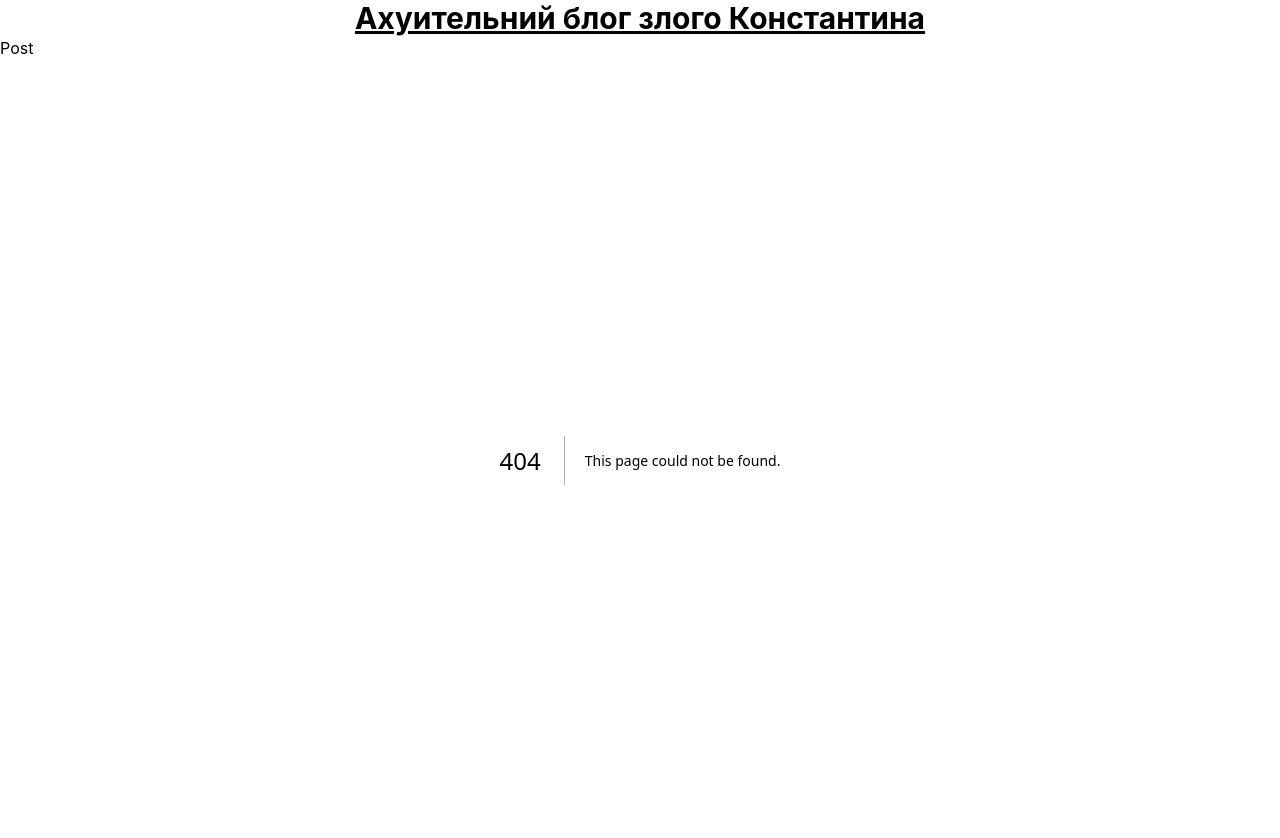
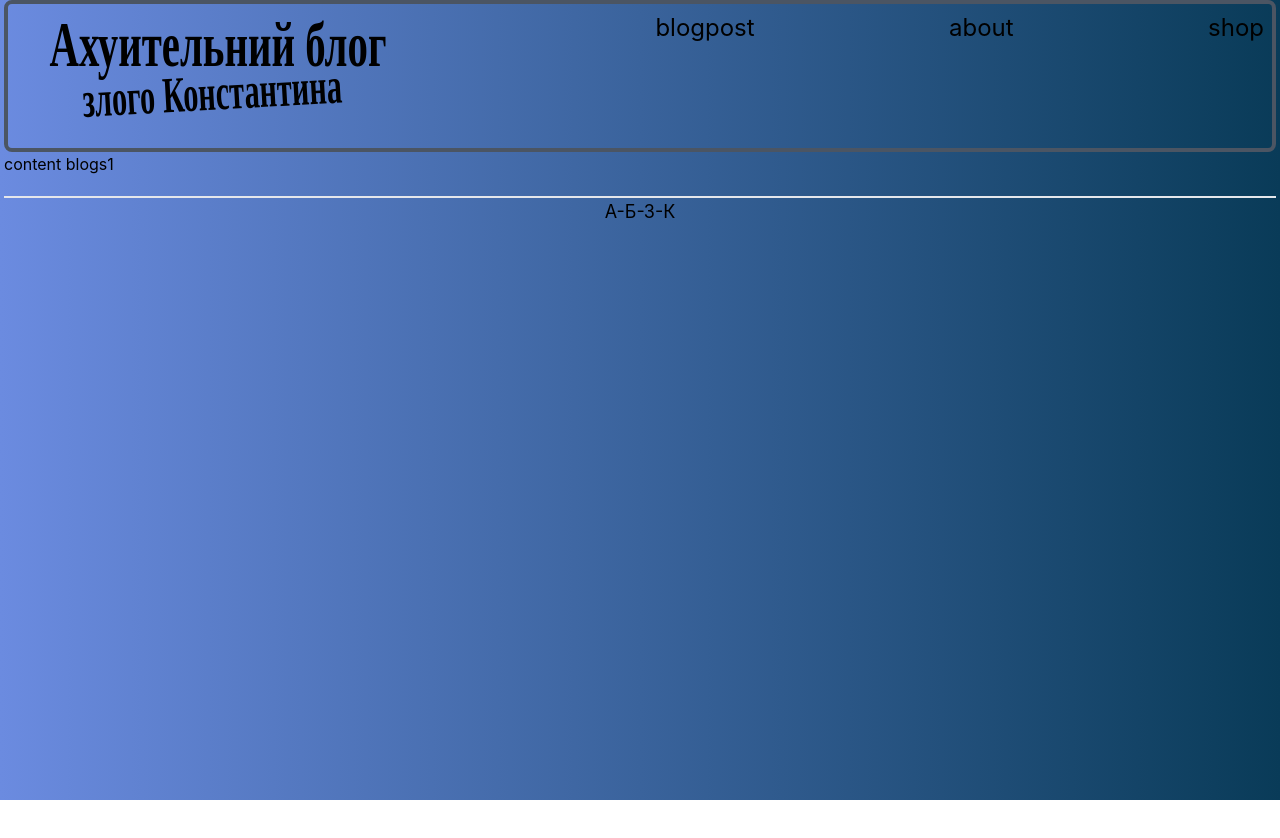
Before and after one commit to kaynix/zloBlog, a Next.js app: page /about in a window 1280 px wide. Before the commit this address had no page. Shown: the top 838 px of the page. After the commit the page ends 800 px from the top, so only its background shows below. Built offline with nearby package versions, Linux system fonts and the light colour scheme.

Commit message:
Понемногу  сапаем

```diff
--- a/app/blogpost/page.tsx
+++ b/app/[post]/page.tsx
@@ -1,6 +1,6 @@
 import styles from './page.module.css'
 
-export default function blogpost() {
+export default function post() {
   return (
     <div className={styles.main}>
       <p>content blogs1</p>
--- a/app/global.css
+++ b/app/global.css
@@ -8,5 +8,6 @@ body {
   margin: 0;
   font-family: -apple-system, BlinkMacSystemFont, Segoe UI, Roboto, Oxygen,
     Ubuntu, Cantarell, Fira Sans, Droid Sans, Helvetica Neue, sans-serif;
-    background: linear-gradient(110deg, #688beb 0%, #2b86bb 100%);
+  font-size: medium;
+    background: linear-gradient(90deg, #6b8be0 0%, #093b58 100%);
 }
--- a/app/head.tsx
+++ b/app/head.tsx
@@ -1,7 +1,7 @@
 export default function Head() {
   return (
     <>
-      <title>Просто афигительний блог</title>
+      <title>Блог просто пиздец</title>
       <meta content="width=device-width, initial-scale=1" name="viewport" />
       <meta name="description" content="блог новости развлечения" />
       <link rel="icon" href="/favicon.ico" />
--- a/app/layout.tsx
+++ b/app/layout.tsx
@@ -1,3 +1,4 @@
+import Footer from '../components/Footer/Footer'
 import Header from '../components/Header/Header'
 import './global.css'
 
@@ -8,10 +9,11 @@ export default function RootLayout({
 }) {
   return (
     <html lang="ru">
-      <head />
-      <body>
+      <body className='mx-auto px-1'>
+      {/* <body className='container mx-auto px-1'> */}
         <Header/>
         {children}
+        <Footer/>
       </body>
     </html>
   )
--- a/app/page.tsx
+++ b/app/page.tsx
@@ -1,11 +1,17 @@
-import PostsBlock from '../components/PostsBlock/PostsBlock'
+import ContentBlock from '../components/ContentBlock/ContentBlock'
+import PromoBlock from '../components/PromoBlock/PromoBlock'
 
 export default function Root() {
   return (
-    <div>
+
       <main>
-        <PostsBlock/>
+        {/* <section>
+          <PromoBlock />
+        </section> */}
+        <section className="container grid grid-flow-col auto-cols-fr">
+          <ContentBlock />
+        </section>
       </main>
-    </div>
+
   )
 }
--- a/components/PostsBlock/PostsBlock.tsx
+++ b/components/ContentBlock/ContentBlock.tsx
@@ -7,9 +7,9 @@ async function getPosts() {
     return res.json();
 }
 
-export default function PostsBlock (){
+export default function ContentBlock (){
     let posts = use(getPosts());
-    console.log(posts);
+    // console.log(posts);
 
     return (<>
         {posts.map(el => {
--- a/components/PostsBlock/PostItem/PostItem.tsx
+++ b/components/ContentBlock/PostItem/PostItem.tsx
@@ -1,9 +1,9 @@
 
 export default function PostItem({title, content}) {
     return (
-      <>
+      <div>
         <h3>{title}</h3>
         <p>{content}</p>
-      </>
+      </div>
     )
   }
--- /dev/null
+++ b/components/Footer/Footer.tsx
@@ -0,0 +1,11 @@
+import Link from "next/link";
+
+export default function Footer() {
+    return (
+        <div className="mt-5 flex flex-row justify-center border-t-2">
+            <Link href={"/"}><h1 className="text-lg">А-Б-З-К</h1></Link>
+            {/* <Link href={"/blogpost"}><h1 className="text-2xl">blogpost</h1></Link>
+            <Link href={"/about"}><h1 className="text-2xl">about</h1></Link>
+            <Link href={"/shop"}><h1 className="text-2xl">shop</h1></Link> */}
+        </div>)
+}
--- a/components/Header/Header.tsx
+++ b/components/Header/Header.tsx
@@ -1,13 +1,12 @@
+import Image from "next/image";
 import Link from "next/link";
 
 export default function Header() {
-    return (<>
-        <Link href={"/"}>
-            <h1 className="text-3xl font-bold underline text-center">
-                Ахуительний блог злого Константина
-            </h1>
-        </Link>
-
-        <Link href={"/blogpost"}>Post</Link>
-    </>)
+    return (
+        <div className="p-2 flex flex-row justify-between border-4 rounded-lg border-gray-600">
+            <Link href={"/"}><Image src={'/logo.svg'} alt={""} width={445} height={128}/></Link>
+            <Link href={"/blogpost"}><h1 className="text-2xl">blogpost</h1></Link>
+            <Link href={"/about"}><h1 className="text-2xl">about</h1></Link>
+            <Link href={"/shop"}><h1 className="text-2xl">shop</h1></Link>
+        </div>)
 }
--- /dev/null
+++ b/components/PromoBlock/PromoBlock.tsx
@@ -0,0 +1,3 @@
+export default function PromoBlock() {
+    return (<p>Promo Block</p>)
+}
--- a/pages/api/getPostsList.ts
+++ b/pages/api/getPostsList.ts
@@ -11,5 +11,5 @@ export default function getPostsList(
   req: NextApiRequest,
   res: NextApiResponse<Data[]>
 ) {
-  res.status(200).json([{ title: 'День из жизни идиота', content: 'Текст текст' }, { title: 'Афигенние истории', content: 'Афигенние истории Текст текст' }])
+  res.status(200).json([{ title: 'title1 - День из жизни идиота', content: 'content1 - Текст текст' }, { title: 'title2 - Афигенние истории', content: 'content2 - Афигенние истории Текст текст' }])
 }
```
Also changed, not shown: app/[post]/page.module.css (added), public/logo.svg (added).
